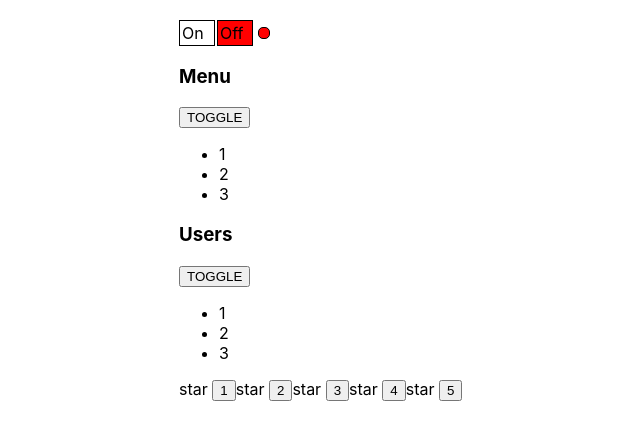
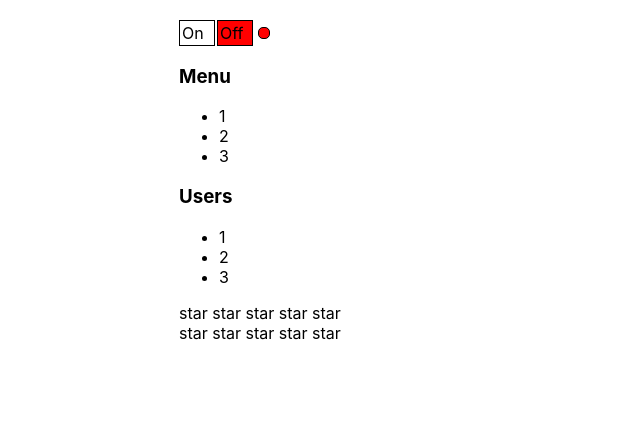
Before and after one commit to oleg-lego-lego/-kabzda_react, a React (Create React App) app: page / in a window 1280 px wide. Shown: the top 440 px of the page, without its empty margins (161-801 px from the left). Built offline with nearby package versions, Linux system fonts and the light colour scheme.

Commit message:
add callBack in Rating + UncontrolledRating

```diff
--- a/src/App.tsx
+++ b/src/App.tsx
@@ -1,16 +1,22 @@
-import React from 'react';
+import React, {useState} from 'react';
 import './App.css';
 import {UncontrolledAccordion} from "./components/UncontrolledAccordion/UncontrolledAccordion";
 import {UncontrolledRating} from "./components/UncontrolledRating/UncontrolledRating";
 import {OnOff} from "./components/OnOff/OnOff";
+import {Rating} from "./components/Rating/Rating";
+
+export type RatingValuePropsType = 0 | 1 | 2 | 3 | 4 | 5
 
 function App() {
+    let [ratingValue, setRatingValue] = useState<RatingValuePropsType>(0)
+
     return (
         <div className={"App"}>
             <OnOff/>
             <UncontrolledAccordion titleValue={"Menu"}/>
             <UncontrolledAccordion titleValue={"Users"}/>
             <UncontrolledRating/>
+            <Rating value={ratingValue} onClick={setRatingValue}/>
         </div>
     );
 }
--- a/src/components/Rating/Rating.tsx
+++ b/src/components/Rating/Rating.tsx
@@ -1,33 +1,33 @@
 import React from "react";
+import {RatingValuePropsType} from "../../App";
 
 type RatingPropsType = {
-    value: 0 | 1 | 2 | 3 | 4 | 5
+    value: RatingValuePropsType
+    onClick: (value: RatingValuePropsType) => void
 }
 
 export const Rating = (props: RatingPropsType) => {
     return (
         <div>
-            <Star selected={props.value > 0}/>
-            <Star selected={props.value > 1}/>
-            <Star selected={props.value > 2}/>
-            <Star selected={props.value > 3}/>
-            <Star selected={props.value > 4}/>
+            <Star selected={props.value > 0} onClick={props.onClick} value={1}/>
+            <Star selected={props.value > 1} onClick={props.onClick} value={2}/>
+            <Star selected={props.value > 2} onClick={props.onClick} value={3}/>
+            <Star selected={props.value > 3} onClick={props.onClick} value={4}/>
+            <Star selected={props.value > 4} onClick={props.onClick} value={5}/>
         </div>
     )
 }
 
 type StarPropsType = {
     selected: boolean
+    onClick: (value: RatingValuePropsType) => void
+    value: RatingValuePropsType
 }
 
 const Star = (props: StarPropsType) => {
-    if (props.selected) {
-        return (
-            <span><b>star</b> </span>
-        )
-    } else {
-        return (
-            <span>star </span>
-        )
-    }
+    return (
+        <span onClick={() => props.onClick(props.value)}>
+            {props.selected ? <b>star </b> : 'star '}
+        </span>
+    )
 }
--- a/src/components/UncontrolledAccordion/UncontrolledAccordion.tsx
+++ b/src/components/UncontrolledAccordion/UncontrolledAccordion.tsx
@@ -6,13 +6,11 @@
 
 export const UncontrolledAccordion = (props: AccordionPropsType) => {
     let [collapsed, setCollapsed] = useState(false)
-
     const onClickHandler = (value: boolean) => setCollapsed(value)
 
     return (
         <div>
-            <AccordionTitle title={props.titleValue}/>
-            <button onClick={() => onClickHandler(!collapsed)}>TOGGLE</button>
+            <AccordionTitle title={props.titleValue} onClick={() => onClickHandler(!collapsed)}/>
             {!collapsed && <AccordionBody/>}
         </div>
     )
@@ -20,12 +18,13 @@
 
 type AccordionTitlePropsType = {
     title: string
+    onClick: () => void
 }
 
 const AccordionTitle = (props: AccordionTitlePropsType) => {
     return (
         <>
-            <h3>{props.title}</h3>
+            <h3 onClick={props.onClick}>{props.title}</h3>
         </>
     )
 }
--- a/src/components/UncontrolledRating/UncontrolledRating.tsx
+++ b/src/components/UncontrolledRating/UncontrolledRating.tsx
@@ -4,36 +4,29 @@
 
 export const UncontrolledRating = (props: RatingPropsType) => {
     let [value, setValue] = useState(0)
-    const onClickHandler = (valueStar: number) => setValue(valueStar)
 
     return (
         <div>
-            <Star selected={value > 0}/>
-            <button onClick={() => onClickHandler(1)}>1</button>
-            <Star selected={value > 1}/>
-            <button onClick={() => onClickHandler(2)}>2</button>
-            <Star selected={value > 2}/>
-            <button onClick={() => onClickHandler(3)}>3</button>
-            <Star selected={value > 3}/>
-            <button onClick={() => onClickHandler(4)}>4</button>
-            <Star selected={value > 4}/>
-            <button onClick={() => onClickHandler(5)}>5</button>
+            <Star selected={value > 0} setValue={() => setValue(1)}/>
+            <Star selected={value > 1} setValue={() => setValue(2)}/>
+            <Star selected={value > 2} setValue={() => setValue(3)}/>
+            <Star selected={value > 3} setValue={() => setValue(4)}/>
+            <Star selected={value > 4} setValue={() => setValue(5)}/>
         </div>
     )
 }
 
 type StarPropsType = {
     selected: boolean
+    setValue: () => void
 }
 
 const Star = (props: StarPropsType) => {
-    if (props.selected) {
-        return (
-            <span><b>star</b> </span>
-        )
-    } else {
-        return (
-            <span>star </span>
-        )
-    }
+    const onClickHandler = () => props.setValue()
+
+    return (
+        <span onClick={() => onClickHandler()}>
+            {props.selected ? <b>star </b> : 'star '}
+        </span>
+    )
 }
```
